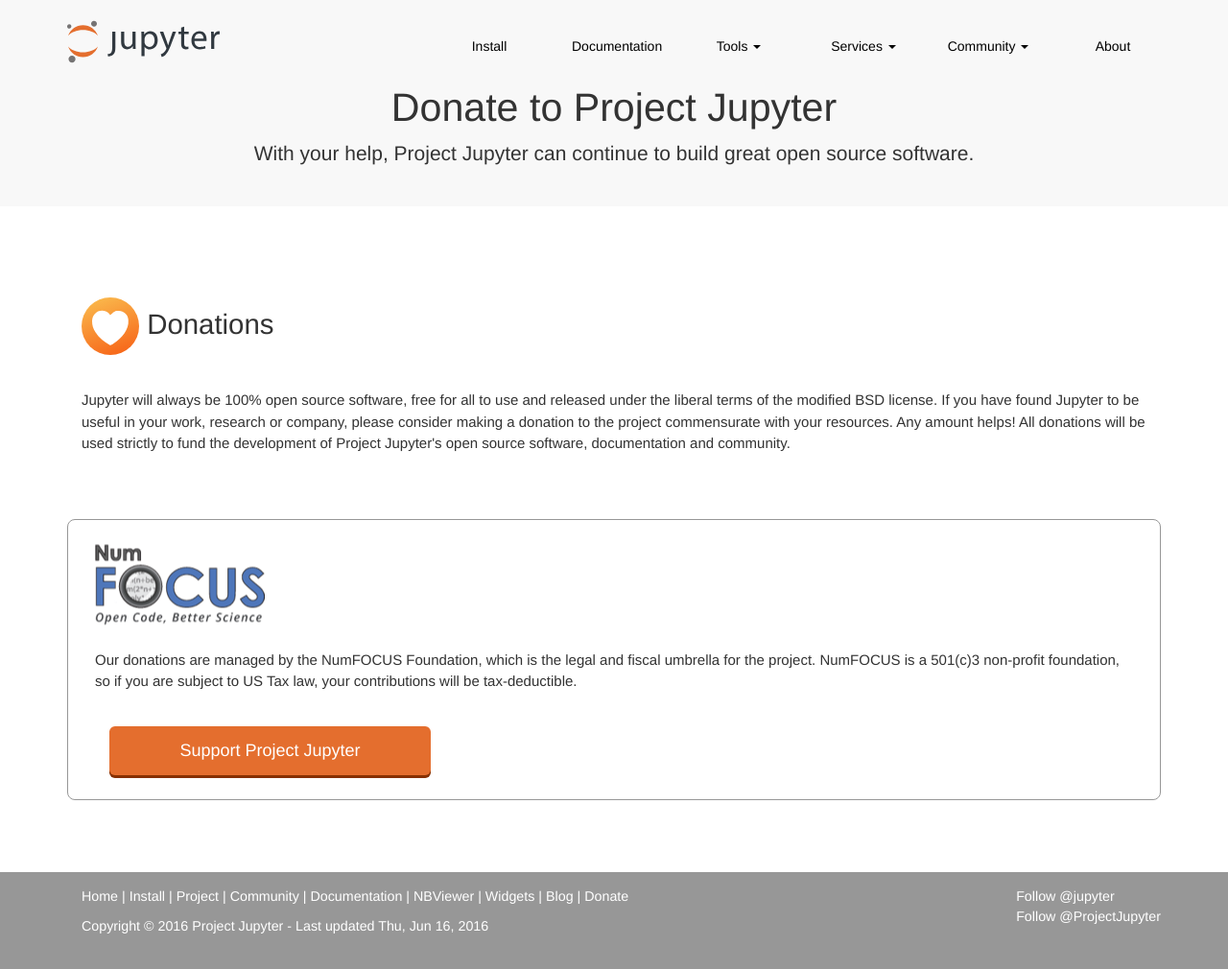
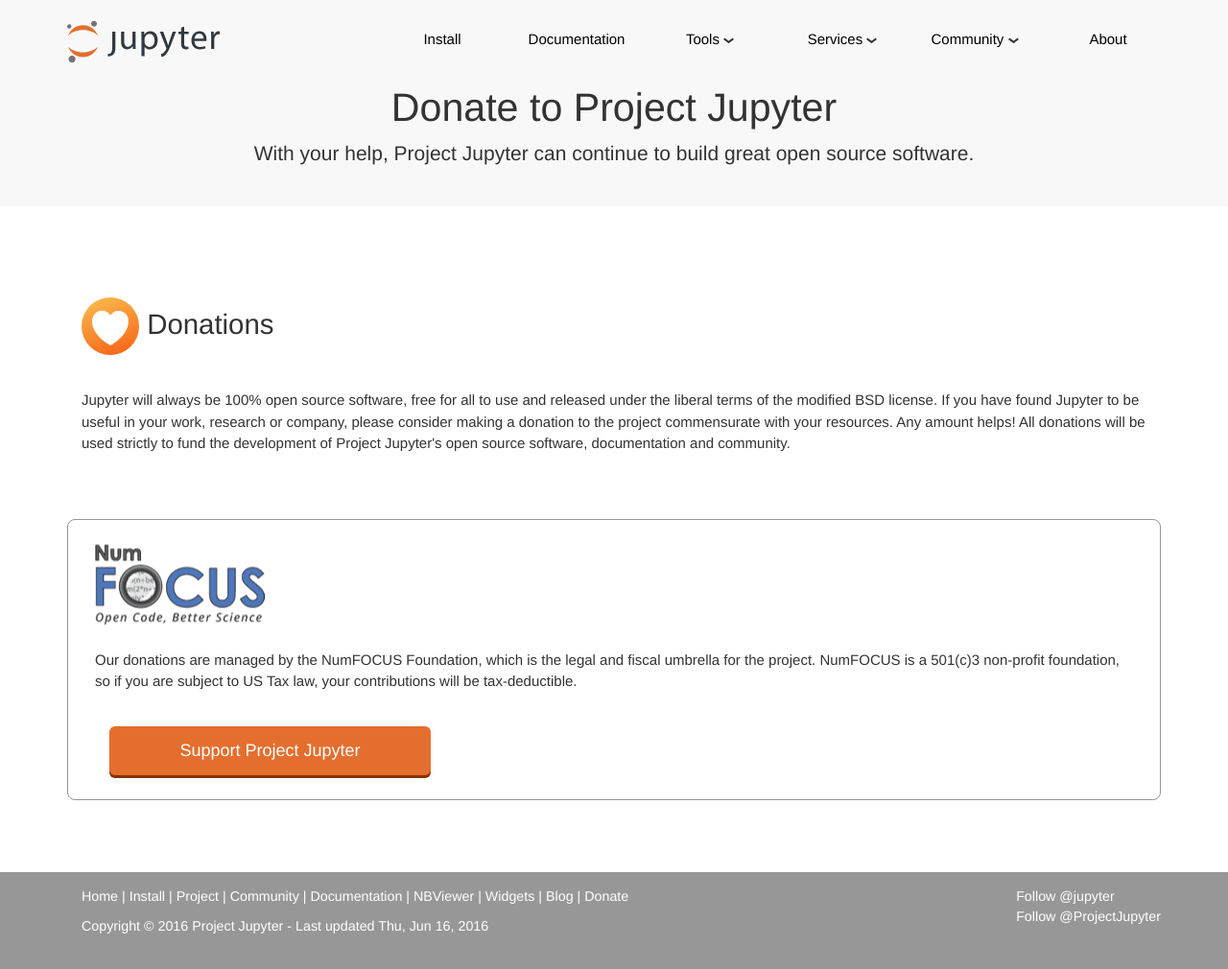
Before and after one commit to jupyter/jupyter.github.io, a Jekyll site: the page built from donate.html, in a window 1280 px wide and 1010 px high. Shown: the whole window at 96% size. Built offline with Jekyll 4.4.1, drawn with Linux system fonts in a browser that asks for light colours; comment, search, counter and statistics services are not loaded.

Commit message:
Fixed sizes and added carrot image

```diff
--- a/_includes/header.html
+++ b/_includes/header.html
@@ -25,7 +25,7 @@
                       {% endif %}
                       {% if nav.subitem %}
                           <li class="dropdown">
-                              <a href="#" class="dropdown-toggle" data-toggle="dropdown">{{ nav.title }} <b class="caret"></b></a>
+                              <a href="#" class="dropdown-toggle" data-toggle="dropdown">{{ nav.title }} <img src="carrot.png" alt="carrot"></a>
                               <ul class="dropdown-menu">
                                   {% for submenu in nav.subitem %}
                                       <li><a href="{{ submenu.url }}">{{ submenu.title }}</a></li>
--- a/css/logo-nav.css
+++ b/css/logo-nav.css
@@ -88,8 +88,7 @@
     animation-duration: 2s;
 }
 .nav > li > a {
-    padding: 10px 13px;
-    padding-top: 15px;
+    padding: 13px 13px;
 }
 .nav > li > a:hover {
     background-color: transparent;
@@ -99,10 +98,10 @@
     background-color: white;
 }
 .nav > li > a:active {
-    background-color: #F8F8F8;
+    background-color: #f6f6f6;
 }
 .nav > li > a:visited {
-    background-color: #F8F8F8;
+    background-color: #f6f6f6;
 }
 .img-container {
     position: absolute;
@@ -935,6 +934,7 @@
 }
 
 .dropdown-menu > li > a:hover {
+    color: white;
     background-color: #FF944D;
 }
 
@@ -949,7 +949,6 @@
 }
 .dropdown-menu {
     min-width: 0px;
-    margin-top:0px;
     padding: 0 0 0 0;
     box-shadow: none;
     border: none;
@@ -958,16 +957,16 @@
 }
 .dropdown-menu li {
     text-align: left;
-    width:130px;
+    width:138px;
 }
 .navbar-right {
-    height:90px;
+    height:80px;
 }
 #maintabs {
-    width: 130px;
-    padding: 22px 8px 23px 8px;
+    width: 140px;
+    padding: 17px 0px 18px 0px;
     font-weight: 400;
-    font-size: 14px;
+    font-size: 15px;
 }
 #maintabs:hover a {
     color:black;
@@ -975,8 +974,8 @@
 
 .dropdown{
     text-align: center;
-    width: 130px;
-    padding: 22px 8px 23px 8px;
+    width: 138px;
+    padding: 17px 0px 18px 0px;
     font-weight: 400;
-    font-size: 14px;
+    font-size: 15px;
 }
```
Also changed, not shown: _data/nav.yml (line endings or trailing spaces), carrot.png (added).
